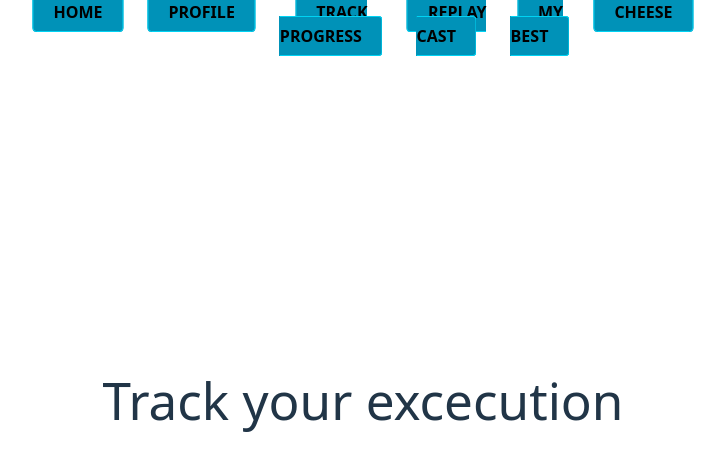
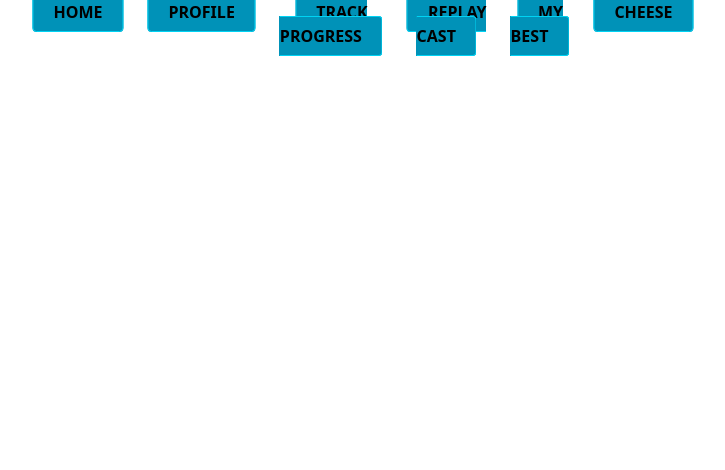
Before and after one commit to lazamal/sc2-scrub, a React (Vite) app: page /Track in a window 1280 px wide. Shown: the top 470 px of the page, without its empty margins (277-1002 px from the left). Built offline with nearby package versions, Linux system fonts and the light colour scheme.

Commit message:
Added table headlines using map to track.jsx

```diff
--- a/src/components/Navbar.jsx
+++ b/src/components/Navbar.jsx
@@ -2,7 +2,7 @@ import { Link } from "react-router";
 import NavbarButton from "./NavbarButton";
 
 export default function Navbar() {
-  const linkArray = [
+  const navbarArray = [
     { name: "Home", link: "/" },
     { name: "Profile", link: "/Profile" },
     { name: "Track progress", link: "/Track" },
@@ -14,7 +14,7 @@ export default function Navbar() {
   return (
     <nav className="fixed top-0 left-1/2 -translate-x-1/2 ">
       <div className="flex  justify-evenly space-x-6">
-        {linkArray.map(({ name, link }) => {
+        {navbarArray.map(({ name, link }) => {
           return (
             <NavbarButton key={link} link={link}>
               {name}
--- a/src/pages/Track.jsx
+++ b/src/pages/Track.jsx
@@ -1,10 +1,28 @@
 import Navbar from "../components/Navbar";
 
 export default function Track() {
+  const progressTable = [
+    "Build name",
+    "Target hit benchmark",
+    "Best time hit",
+    "map",
+    "W/L ratio",
+    "Cheese rating",
+    "Standard rating",
+  ];
   return (
-    <>
+    <div className="min-h-screen">
       <Navbar />
-      <h1>Track your excecution</h1>
-    </>
+
+      <div className="pt-6 flex flex-row gap-20">
+        {progressTable.map((headline, index) => {
+          return (
+            <p className="text-white font-semibold" key={index}>
+              {headline}
+            </p>
+          );
+        })}
+      </div>
+    </div>
   );
 }
```
